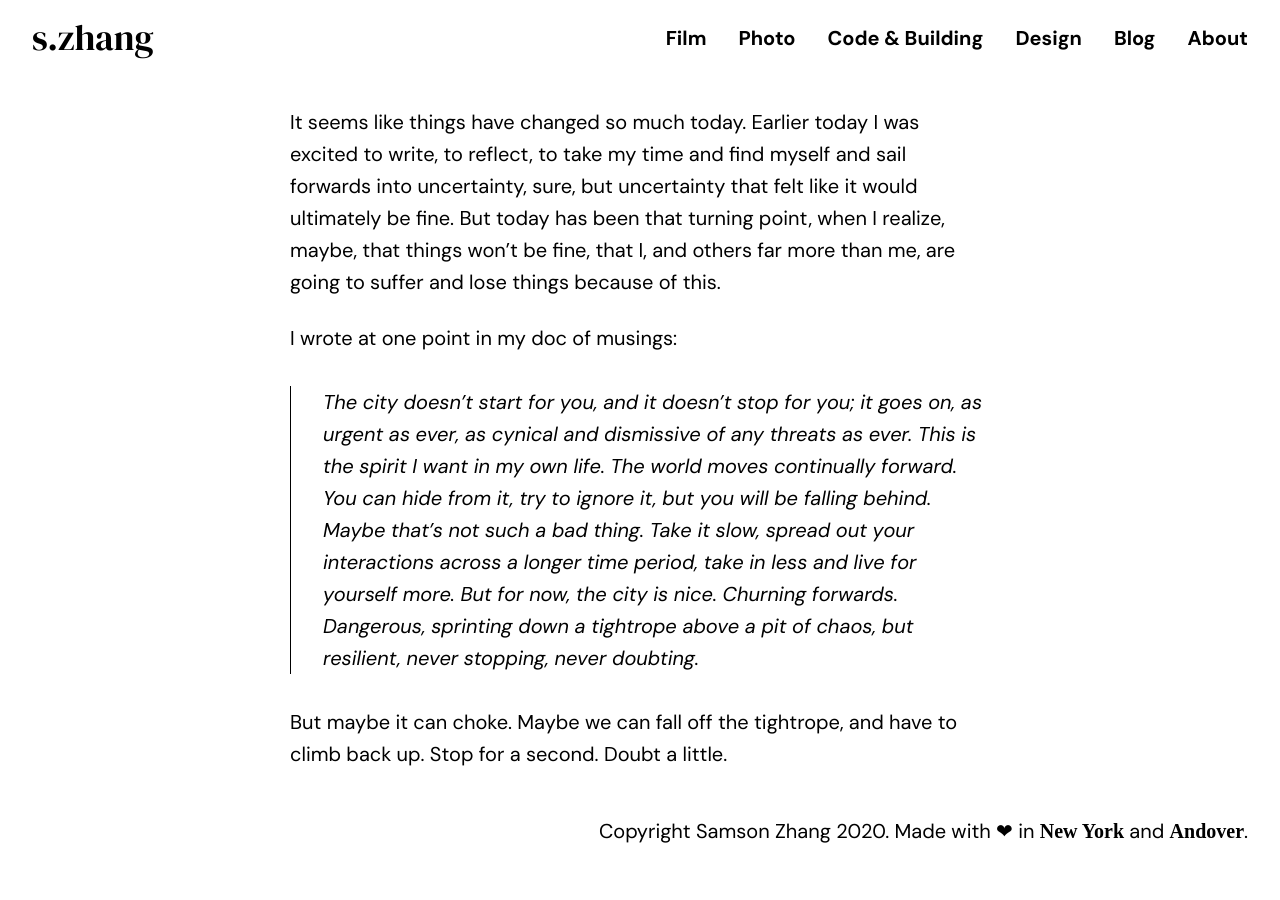
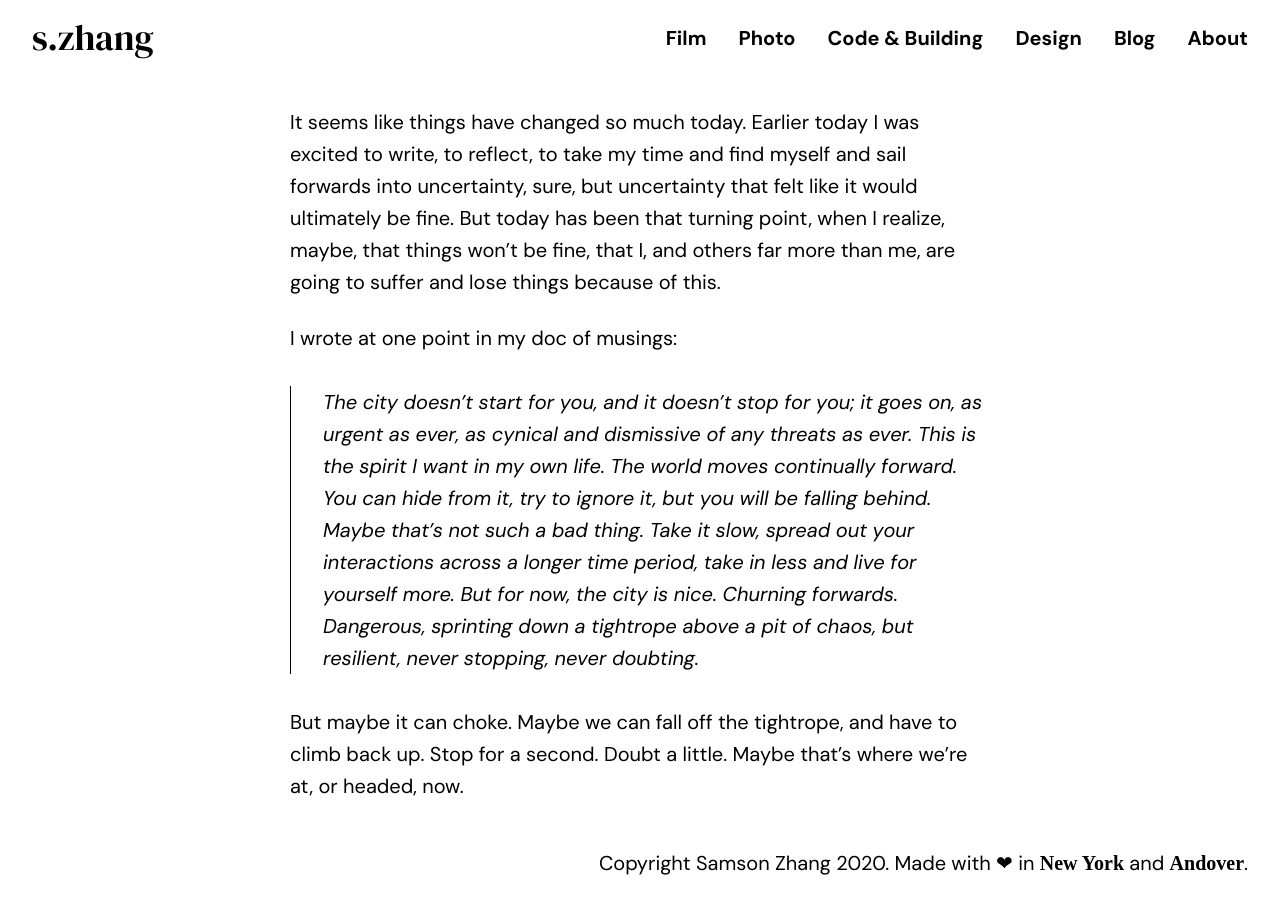
Before and after one commit to wwsalmon/portfolio, a Jekyll site: the page built from _posts/2020-03-13-brief-reflection-on-coronavirus-or-realizing-the-world-is-slightly-falling-apart.md, in a window 1280 px wide and 900 px high, scrolled down 1833 px. Built offline with Jekyll 4.4.1, drawn with Linux system fonts in a browser that asks for light colours; some web fonts are replaced; before the commit the page ends 2701 px from its top, so only the background shows below that.

Commit message:
undo a prevoius edit whoop

```diff
--- a/_posts/2020-03-13-brief-reflection-on-coronavirus-or-realizing-the-world-is-slightly-falling-apart.md
+++ b/_posts/2020-03-13-brief-reflection-on-coronavirus-or-realizing-the-world-is-slightly-falling-apart.md
@@ -24,4 +24,4 @@ I wrote at one point in my doc of musings:
 
 > The city doesn’t start for you, and it doesn’t stop for you; it goes on, as urgent as ever, as cynical and dismissive of any threats as ever. This is the spirit I want in my own life. The world moves continually forward. You can hide from it, try to ignore it, but you will be falling behind. Maybe that’s not such a bad thing. Take it slow, spread out your interactions across a longer time period, take in less and live for yourself more. But for now, the city is nice. Churning forwards. Dangerous, sprinting down a tightrope above a pit of chaos, but resilient, never stopping, never doubting.
 
-But maybe it can choke. Maybe we can fall off the tightrope, and have to climb back up. Stop for a second. Doubt a little.
+But maybe it can choke. Maybe we can fall off the tightrope, and have to climb back up. Stop for a second. Doubt a little. Maybe that’s where we’re at, or headed, now.
```
